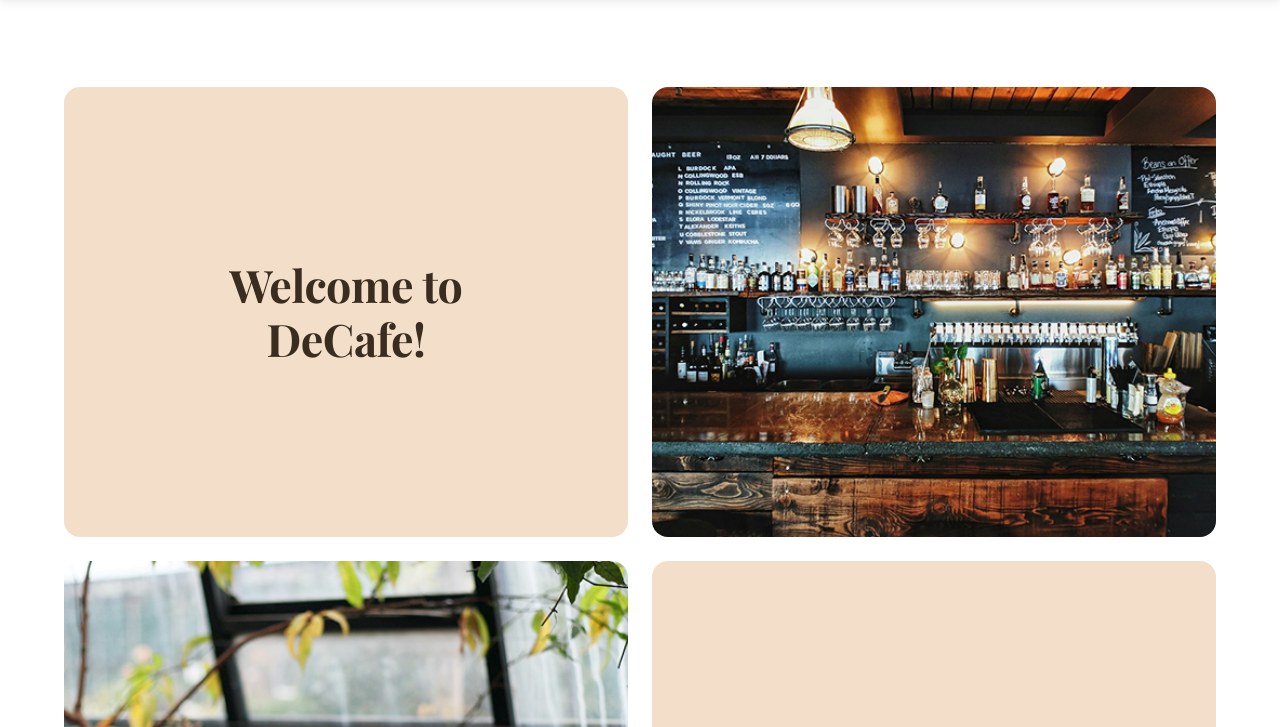
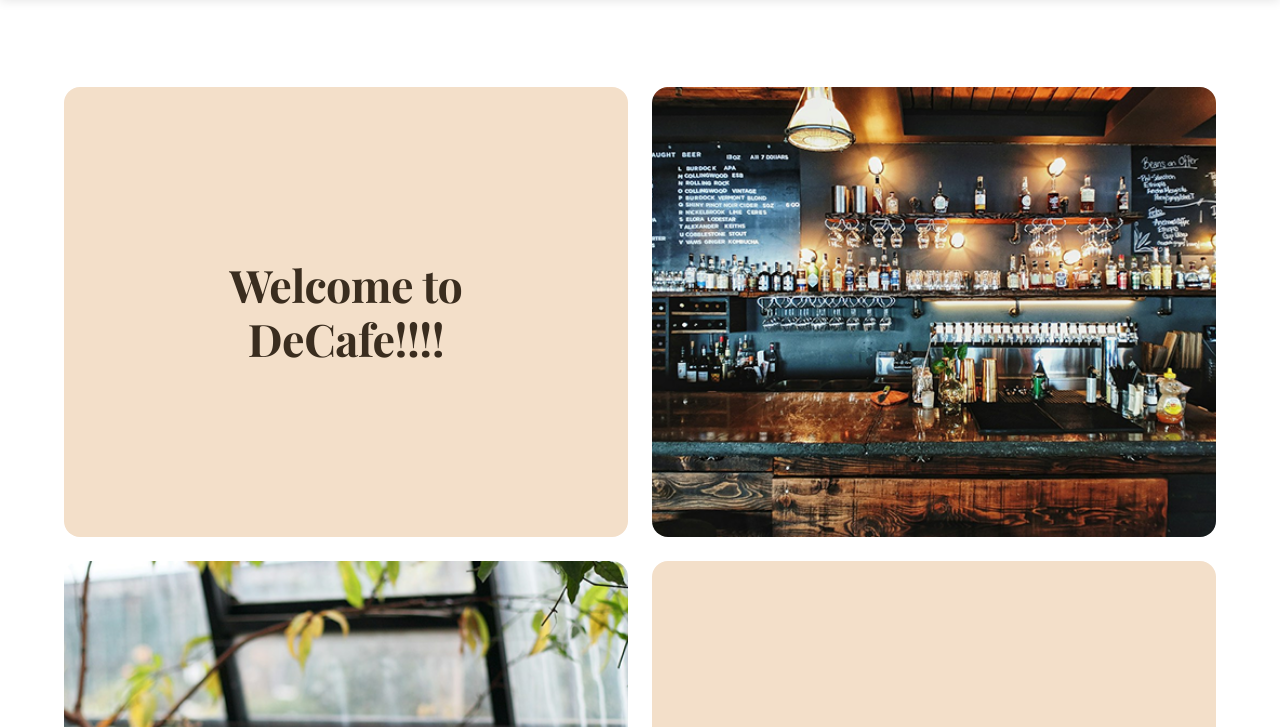
Before and after one commit to Fayvyue/cafe_project, a plain HTML site: page index.html in a window 1280 px wide. Shown: the part 73-800 px from the top of the page. Drawn offline with nearby package versions, Linux system fonts and the light colour scheme.

Commit message:
fix an error

```diff
--- a/index.html
+++ b/index.html
@@ -41,7 +41,7 @@
       <div class="row g-4">
       <div class="col-md-6">
         <div class="hero-box text-center">
-          <h2>Welcome to<br>DeCafe!</h2>
+          <h2>Welcome to<br>DeCafe!!!!</h2>
         </div>
       </div>
       <div class="col-md-6">
@@ -170,6 +170,7 @@
             <li class="mb-2"><a href="#" class="text-white text-decoration-none">Refund Policy</a></li>
             <li><a href="#" class="text-white text-decoration-none">Volunteer</a></li>
           </ul>
+          <p>thankyou for your patronage</p>
         </div>
       </div>
     </div>
```
